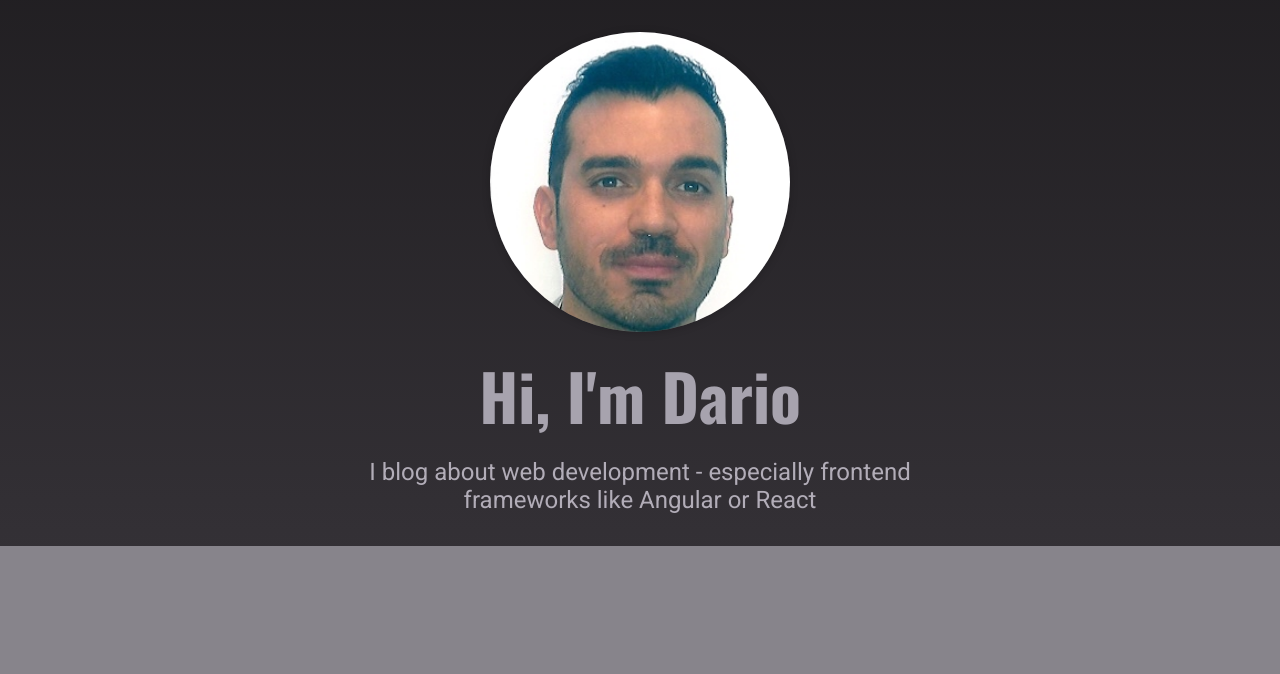
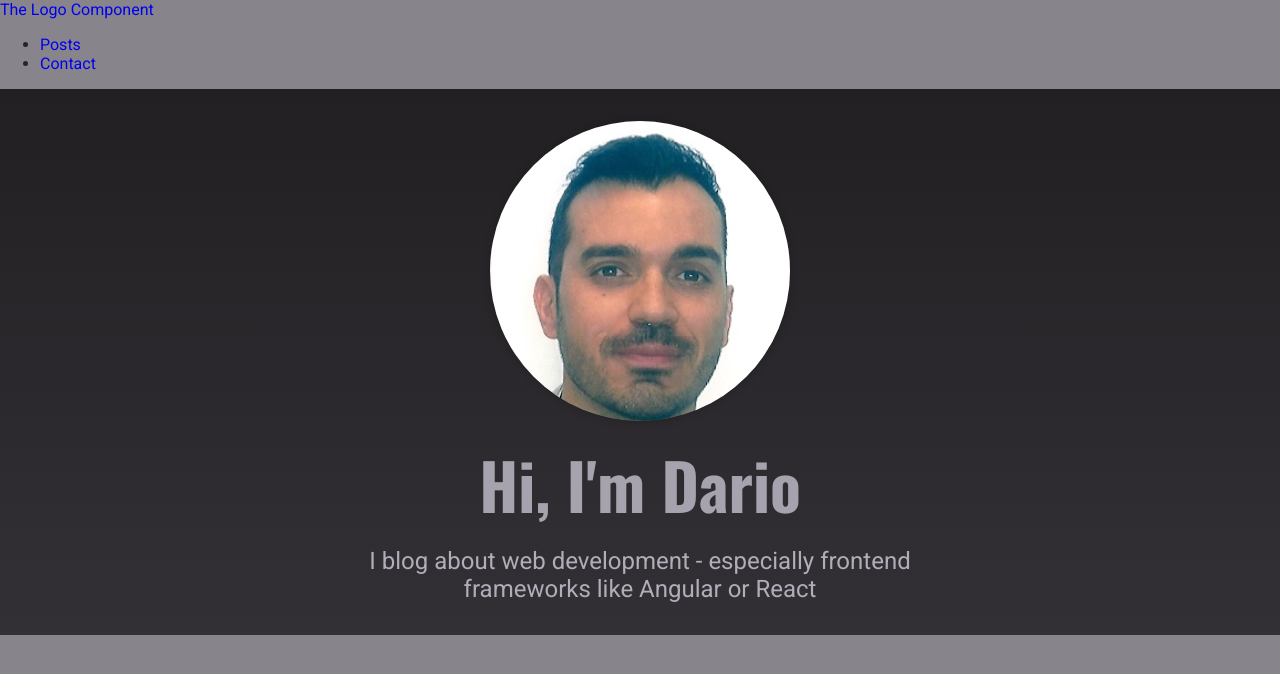
Before and after one commit to dario-nihil/next-blog, a Next.js app: page / in a window 1280 px wide. Shown: the top 674 px of the page. Built offline with nearby package versions, Linux system fonts and the light colour scheme.

Commit message:
created Layout, Logo and MainNavigation components

```diff
--- /dev/null
+++ b/components/layout/layout.js
@@ -0,0 +1,12 @@
+import MainNavigation from "./main-navigation";
+
+const Layout = (props) => {
+  return (
+    <>
+      <MainNavigation />
+      <main>{props.children}</main>
+    </>
+  );
+};
+
+export default Layout;
--- /dev/null
+++ b/components/layout/logo.js
@@ -0,0 +1,5 @@
+const Logo = () => {
+  return <div>The Logo Component</div>;
+};
+
+export default Logo;
--- /dev/null
+++ b/components/layout/main-navigation.js
@@ -0,0 +1,22 @@
+import Link from "next/link";
+import Logo from "./logo";
+
+const MainNavigation = () => {
+  return (
+    <header>
+      <Link href="/">
+        <Logo />
+      </Link>
+      <ul>
+        <li>
+          <Link href="/posts">Posts</Link>
+        </li>
+        <li>
+          <Link href="/contact">Contact</Link>
+        </li>
+      </ul>
+    </header>
+  );
+};
+
+export default MainNavigation;
--- a/pages/_app.js
+++ b/pages/_app.js
@@ -1,7 +1,12 @@
+import Layout from "../components/layout/layout";
 import "../styles/globals.css";
 
 function MyApp({ Component, pageProps }) {
-  return <Component {...pageProps} />;
+  return (
+    <Layout>
+      <Component {...pageProps} />
+    </Layout>
+  );
 }
 
 export default MyApp;
```
